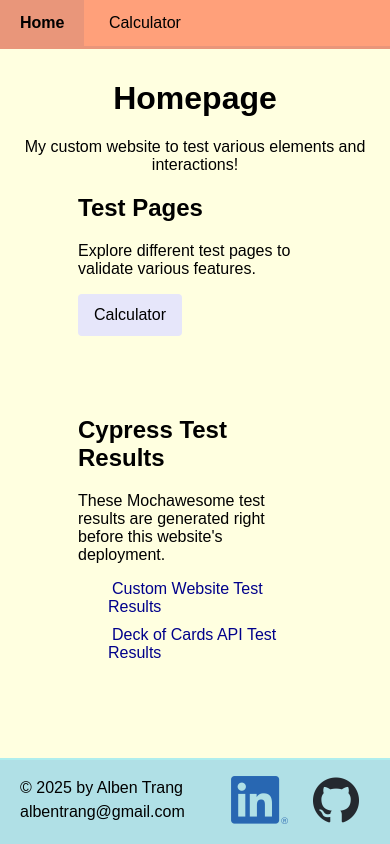
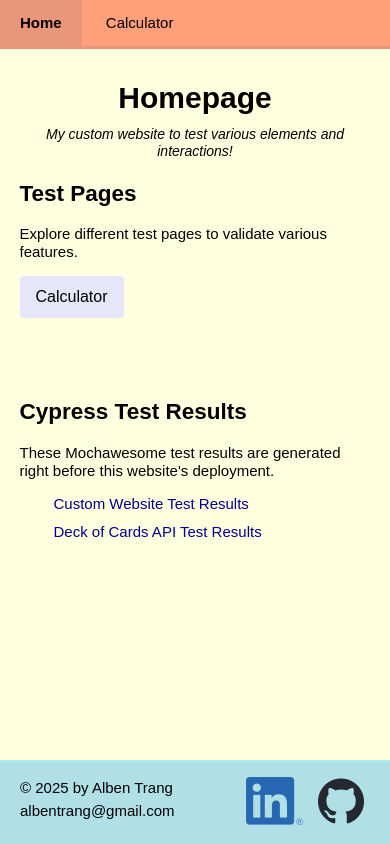
Before and after one commit to albentrang/cypress-portfolio, a website: page github_pages/index.html in a window 390 px wide. Drawn offline with Linux system fonts and the light colour scheme.

Commit message:
Extra Calculator Tests and Responsive Design
Added extra tests for the calculator webpage to check edge cases for some functions. Also started added CSS styles for responsive web design.

```diff
--- a/github_pages/css/styles.css
+++ b/github_pages/css/styles.css
@@ -3,6 +3,8 @@
 /* Box-Model Fix */
 html {
 	box-sizing: border-box;
+	font-size: 62.5%;
+	/* Set default to 10px */
 }
 
 *,
@@ -23,6 +25,8 @@ body {
 	display: flex;
 	flex-direction: column;
 	font-family: Arial, sans-serif;
+	font-size: 1.8rem;
+	line-height: 1.4;
 	margin: 0;
 }
 
@@ -60,6 +64,15 @@ hgroup {
 	text-align: center;
 }
 
+hgroup p {
+	font-size: 1.7rem;
+	font-style: italic;
+	margin-top: -10px;
+	margin-bottom: 0;
+	margin-left: 5%;
+	margin-right: 5%;
+}
+
 /* Main Content */
 main {
 	margin-left: 20%;
@@ -83,6 +96,7 @@ footer {
 }
 
 #footer-text {
+	font-size: 1.5rem;
 	line-height: 1.5;
 }
 
@@ -102,10 +116,29 @@ footer {
 
 .socials li {
 	display: inline-block;
-	margin: 0 10px;
+	margin: 0 5px;
 	vertical-align: middle;
 }
 
 .socials img:hover {
 	opacity: 0.9;
 }
+
+/* Adjust content for mobile device screens */
+@media screen and (max-width: 500px) {
+	body {
+		font-size: 1.5rem;
+		line-height: 1.2;
+	}
+
+	hgroup p {
+		font-size: 1.4rem;
+		margin-left: 2%;
+		margin-right: 2%;
+	}
+
+	main {
+		margin-left: 5%;
+		margin-right: 5%;
+	}
+}
```
Also changed, not shown: cypress/e2e/ui/custom_website/calculator/calculator.js (+27 -0 lines), cypress/support/commands.js (+6 -0 lines), cypress/support/custom_website/page_objects/calculator_obj.js (+14 -0 lines), test_specs/custom_website_plan.md (+3 -0 lines), 1 other file.
